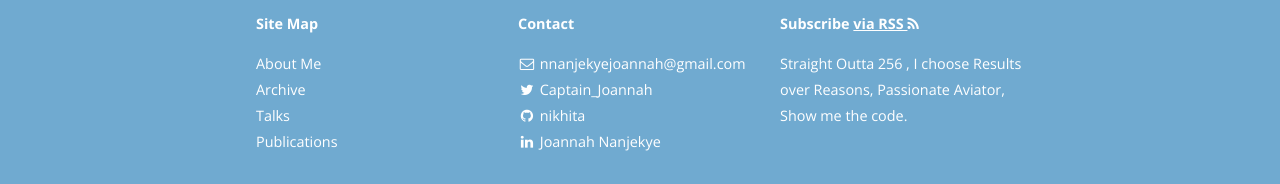
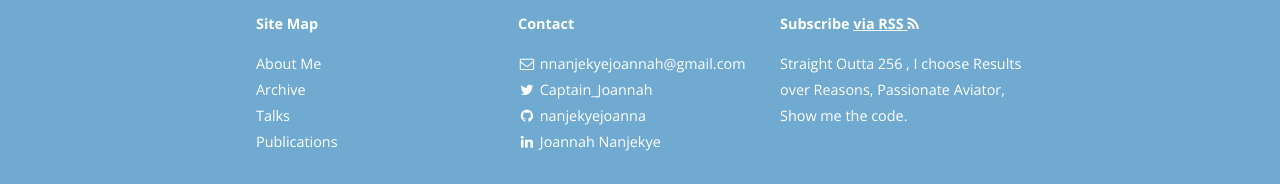
Before and after one commit to saidatnanjuki/saidatnanjuki.github.io, a Jekyll site: the page built from index.html, in a window 1280 px wide. Shown: the part 1748-1932 px from the top of the page. Built offline with Jekyll 4.4.1, drawn with Linux system fonts in a browser that asks for light colours; nearby versions of some CDN libraries; the list of posts is cut into pages by our own code; comment, search, counter and statistics services are not loaded; a style sheet for code colours, icons or effects is not loaded.

Commit message:
New blog

```diff
--- a/_config.yml
+++ b/_config.yml
@@ -77,7 +77,7 @@ social:
 
   - name: GitHub
     icon: github
-    username: nikhita
+    username: nanjekyejoanna
     url: https://github.com/nanjekyejoannah
     desc: Fork me on GitHub
     share: false
```
Also changed, not shown: _talks/2016-09-08-SmartAuto.md (+1 -1 lines).
